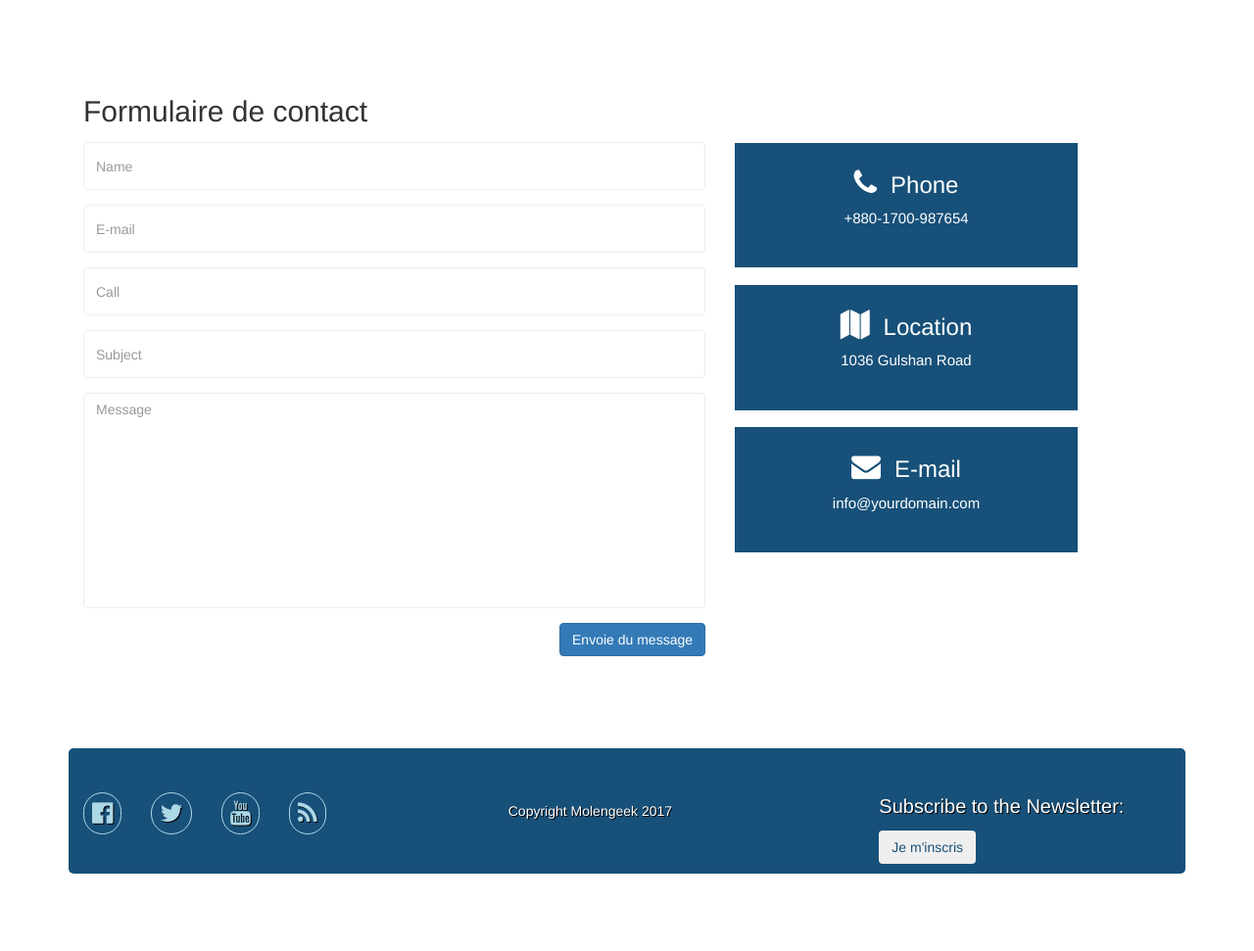
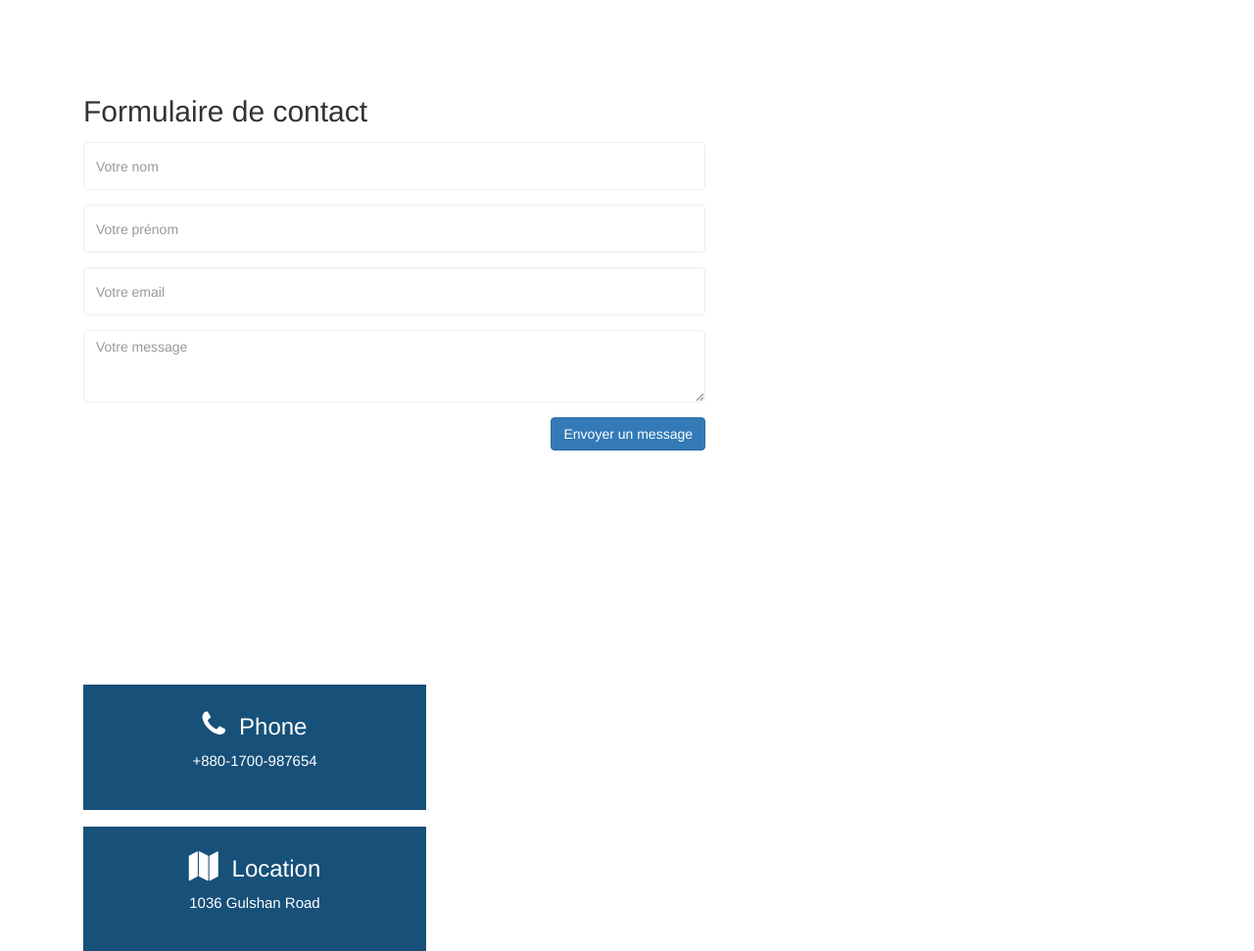
Before and after one commit to dyablinus/schepmans_clean, a CodeIgniter app: page /schepmans/contact in a window 1280 px wide. Shown: the part 189-1160 px from the top of the page at 98% size. Before the commit the page ends 1081 px from the top, so only its background shows below. Run offline with CodeIgniter, Linux system fonts and the light colour scheme; some libraries are stand-ins or nearby versions.

Commit message:
envoi de mail fini manque a modifie le css

```diff
--- a/application/config/autoload.php
+++ b/application/config/autoload.php
@@ -58,7 +58,7 @@
 |
 |	$autoload['libraries'] = array('user_agent' => 'ua');
 */
-$autoload['libraries'] = array();
+$autoload['libraries'] = array('email', 'form_validation');
 
 /*
 | -------------------------------------------------------------------
@@ -89,7 +89,7 @@
 |
 |	$autoload['helper'] = array('url', 'file');
 */
-$autoload['helper'] = array('url');
+$autoload['helper'] = array('url', 'form');
 
 /*
 | -------------------------------------------------------------------
@@ -103,7 +103,7 @@
 | config files.  Otherwise, leave it blank.
 |
 */
-$autoload['config'] = array();
+$autoload['config'] = array('email');
 
 /*
 | -------------------------------------------------------------------
--- /dev/null
+++ b/application/config/email.php
@@ -0,0 +1,10 @@
+<?php
+ $config = Array(
+  'protocol' => 'smtp',
+  'smtp_host' => 'smtp.mailtrap.io',
+  'smtp_port' => 2525,
+  'smtp_user' => '823707c45920c1',
+  'smtp_pass' => '7b12fbd3933830',
+  'crlf' => "\r\n",
+  'newline' => "\r\n"
+);
--- a/application/core/MY_Controller.php
+++ b/application/core/MY_Controller.php
@@ -6,6 +6,8 @@
         public function render($view, $template = 'template/base/index'){
 			$this->data["view_content"] = $this->load->view($view ,$this->data, TRUE);
 			$this->load->view($template, $this->data);
+			$this->output->enable_profiler(TRUE);
+
     }
         public function render1($view,  $template = 'template/base/index2'){
 			$this->data["view_content"] = $this->load->view($view ,$this->data, TRUE);
--- /dev/null
+++ b/application/views/mail/index.php
@@ -0,0 +1 @@
+<?= $message; ?>
--- a/application/views/schepmans/contact.php
+++ b/application/views/schepmans/contact.php
@@ -1,47 +1,42 @@
+<?php
+        $nom = isset($input_nom)?$input_nom:"";
+        $prenom = isset($input_prenom)?$input_prenom:"";
+        $email = isset($input_email)?$input_email:"";
+        $message = isset($input_message)?$input_message:"";
+        ?>
     <div class="row">
-    <div class="container" id="contain_contact" >
-
-        <div class="col-xs-7 col-sm-7 col-md-7 col-lg-7 box_form_contact">
+        <div class="container" id="contain_contact">
+            <div class="col-xs-7 col-sm-7 col-lg-7 box_form_contact">
                 <h2>Formulaire de contact</h2>
-            <form role="form" id="contact-form" class="contact-form">
-
-                <div class="form-group ">
-                    <input type="text" class="form-control" name="Name" autocomplete="off" id="Name" placeholder="Name">
+                <form action="<?php echo base_url('user/contact_post'); ?>" method="POST" class="contact-form" role="form" id="contact-form">
+                    <div class="form-group">
+                        <input id="author" type="text" name="nom" value="<?php echo $nom ?>" id="name" placeholder="Votre nom" class="form-control">
 
                     </div>
-
-
-                <div class="form-group  ">
-                    <input type="text" class="form-control" name="email" autocomplete="off" id="email" placeholder="E-mail">
+                    <div class="form-group">
+                        <input type="text" name="prenom" value="<?php echo $prenom ?>" id="name" placeholder="Votre prénom" class="form-control">
                     </div>
-
-
-
-
-                <div class="form-group ">
-                    <input type="text" class="form-control" name="call" autocomplete="off" id="call" placeholder="Call">
-
-
+                    <div class="form-group">
+                        <input type="text" name="email" value="<?php echo $email ?>" id="email" placeholder="Votre email" class="form-control">
 
                     </div>
+                    <div class="form-group">
 
-                <div class="form-group sub">
-                    <input type="text" class="form-control" name="subject" autocomplete="off" id="subject" placeholder="Subject">
-
+                        <textarea cols="70" id="message" name="message" value="<?php echo $message ?>" rows="3" type="text" class="form-control"
+                            placeholder="Votre message"></textarea>
                     </div>
-
-
-                <div class="form-group">
-                    <textarea class="form-control textarea" rows="3" name="Message" id="Message" placeholder="Message"></textarea>
-                </div>
-
-
-
-                <button type="submit" class="btn main-btn pull-right btn-primary">Envoie du message</button>
+                    <button type="submit" class="btn main-btn pull-right btn-primary" value="Envoyer"> Envoyer un message </button>
 
 
     </form>
             </div>
+        </div>
+
+            <br>
+        </div>
+
+
+    <?php echo validation_errors("<p class='alert alert-dissmissable alert-danger'>"); ?>
 
 
         <div class="contact">
```
Also changed, not shown: application/config/database.php (+0 -69 lines), application/controllers/User.php (added, +60 -0 lines), application/models/user_model.php (added, +19 -0 lines), 1 other file. Lines whose indentation alone changed are shown as unchanged.
